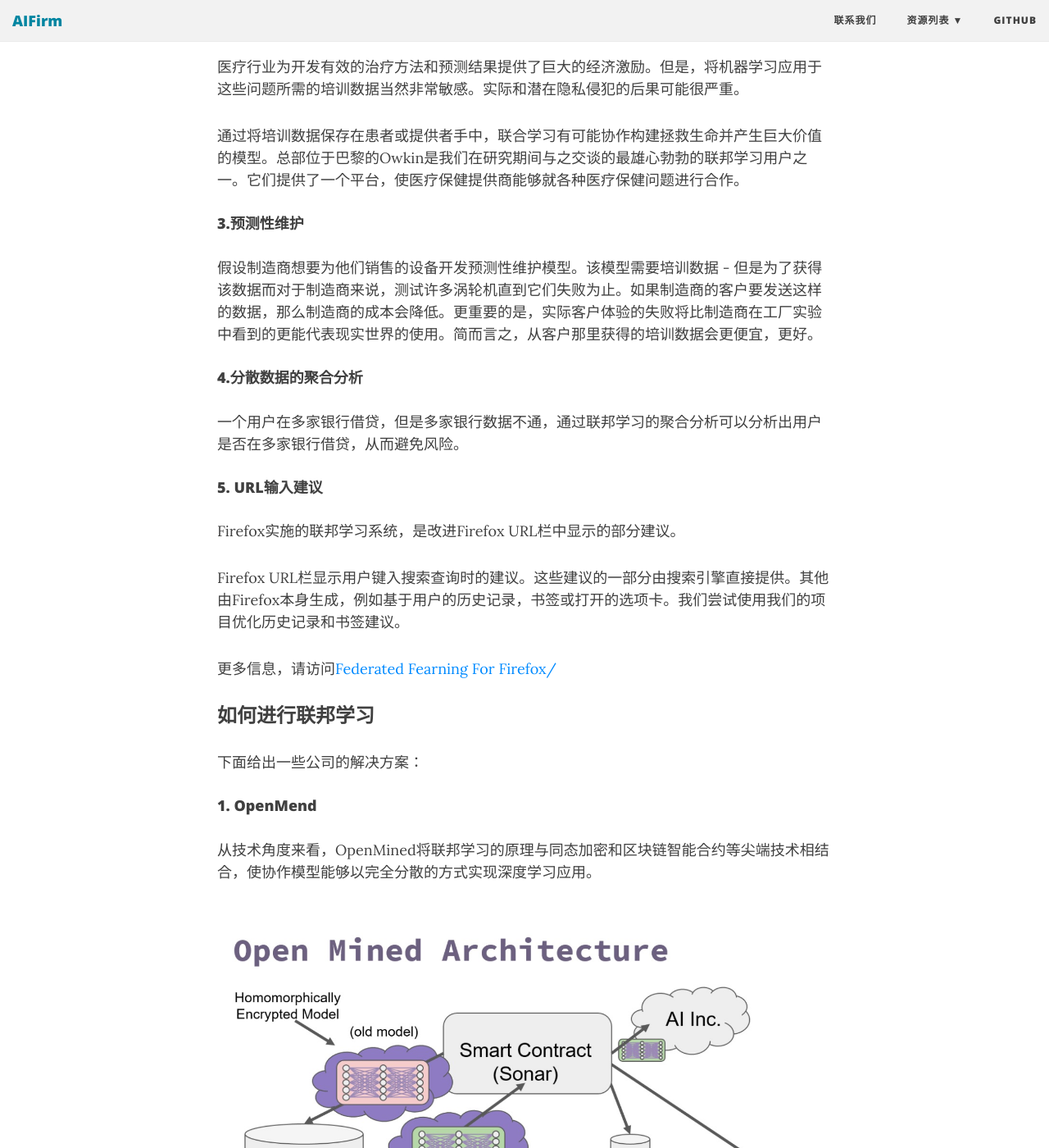
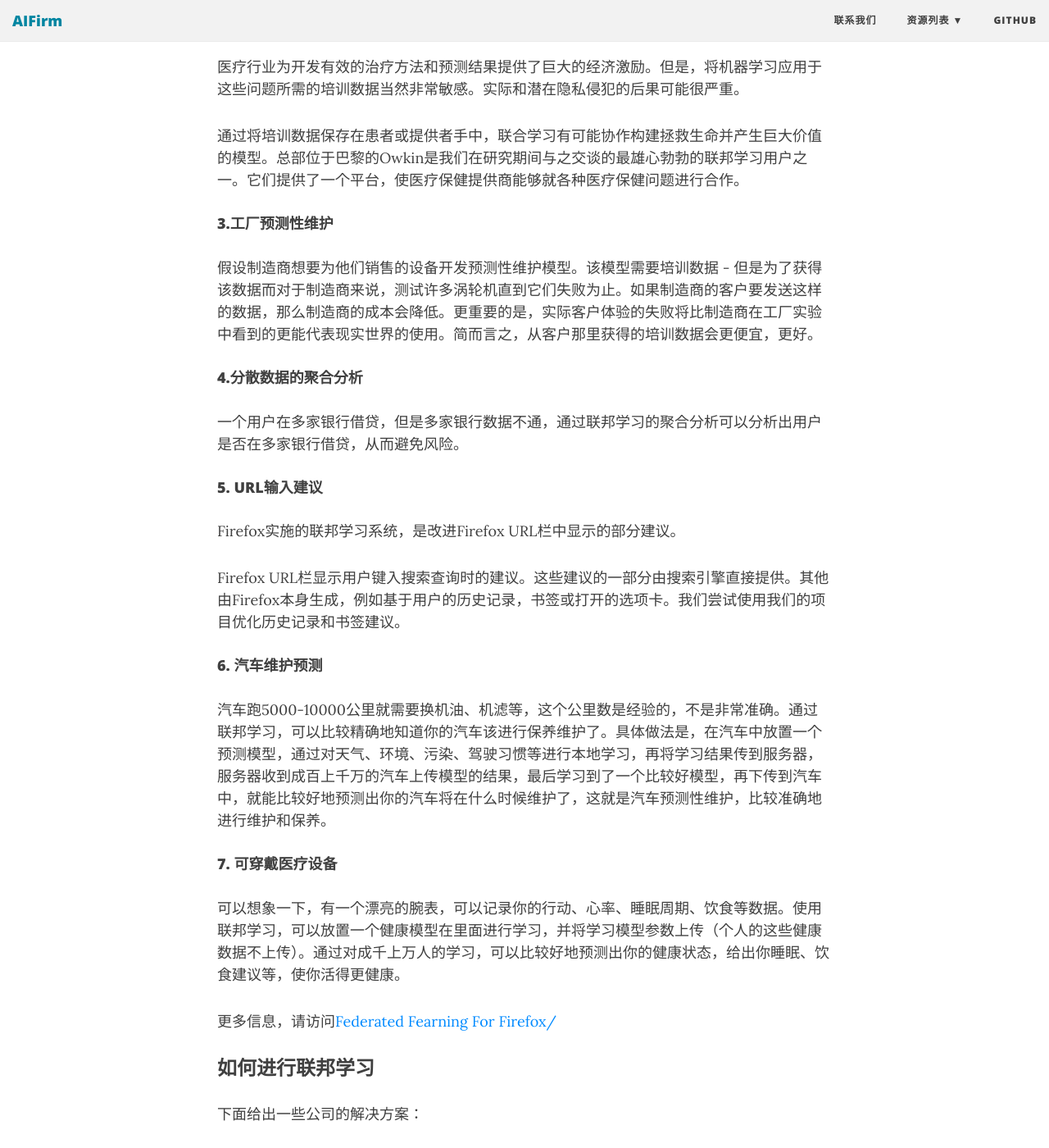
Before and after one commit to AIFirm/AIFirm.github.io, a Jekyll site: the page built from _posts/2019-06-30-Why-and-How-Federated-Learning.md, in a window 1280 px wide and 1400 px high, scrolled down 1795 px. Shown: the whole window at 82% size. Built offline with Jekyll 4.4.1, drawn with Linux system fonts in a browser that asks for light colours; nearby versions of some CDN libraries.

Commit message:
20190703-1

```diff
--- a/_posts/2019-06-30-Why-and-How-Federated-Learning.md
+++ b/_posts/2019-06-30-Why-and-How-Federated-Learning.md
@@ -32,7 +32,7 @@
 
 通过将培训数据保存在患者或提供者手中，联合学习有可能协作构建拯救生命并产生巨大价值的模型。总部位于巴黎的Owkin是我们在研究期间与之交谈的最雄心勃勃的联邦学习用户之一。它们提供了一个平台，使医疗保健提供商能够就各种医疗保健问题进行合作。
 
-#### 3.预测性维护
+#### 3.工厂预测性维护
 假设制造商想要为他们销售的设备开发预测性维护模型。该模型需要培训数据 - 但是为了获得该数据而对于制造商来说，测试许多涡轮机直到它们失败为止。如果制造商的客户要发送这样的数据，那么制造商的成本会降低。更重要的是，实际客户体验的失败将比制造商在工厂实验中看到的更能代表现实世界的使用。简而言之，从客户那里获得的培训数据会更便宜，更好。
 
 #### 4.分散数据的聚合分析
@@ -43,6 +43,14 @@
 Firefox实施的联邦学习系统，是改进Firefox URL栏中显示的部分建议。
 
 Firefox URL栏显示用户键入搜索查询时的建议。这些建议的一部分由搜索引擎直接提供。其他由Firefox本身生成，例如基于用户的历史记录，书签或打开的选项卡。我们尝试使用我们的项目优化历史记录和书签建议。
+
+#### 6. 汽车维护预测
+
+汽车跑5000-10000公里就需要换机油、机滤等，这个公里数是经验的，不是非常准确。通过联邦学习，可以比较精确地知道你的汽车该进行保养维护了。具体做法是，在汽车中放置一个预测模型，通过对天气、环境、污染、驾驶习惯等进行本地学习，再将学习结果传到服务器，服务器收到成百上千万的汽车上传模型的结果，最后学习到了一个比较好模型，再下传到汽车中，就能比较好地预测出你的汽车将在什么时候维护了，这就是汽车预测性维护，比较准确地进行维护和保养。
+
+#### 7. 可穿戴医疗设备
+
+可以想象一下，有一个漂亮的腕表，可以记录你的行动、心率、睡眠周期、饮食等数据。使用联邦学习，可以放置一个健康模型在里面进行学习，并将学习模型参数上传（个人的这些健康数据不上传）。通过对成千上万人的学习，可以比较好地预测出你的健康状态，给出你睡眠、饮食建议等，使你活得更健康。
 
 更多信息，请访问[Federated Fearning For Firefox/](https://florian.github.io/federated-learning-firefox/)
 
```
